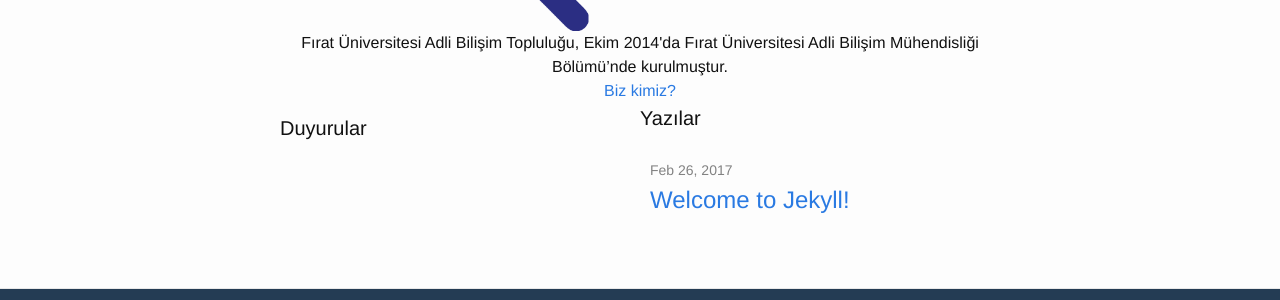
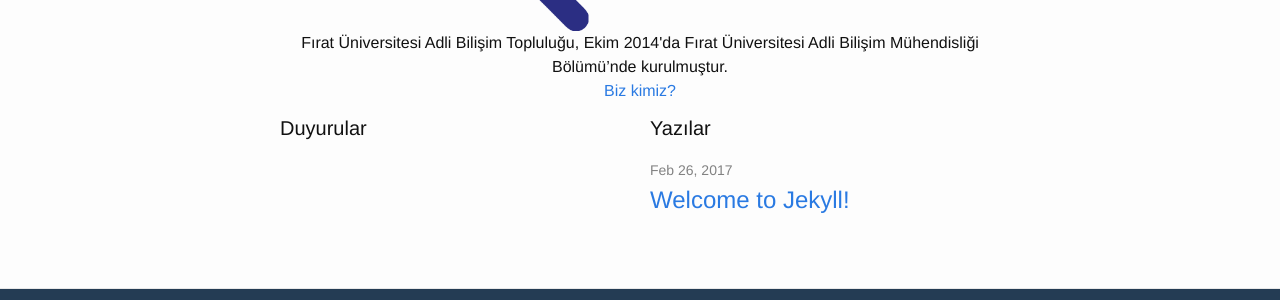
Before and after one commit to fuadlibilisimfuadlibilisim/abt, a Jekyll site: the page built from index.md, in a window 1280 px wide. Shown: the part 397-697 px from the top of the page. Built offline with Jekyll 4.4.1, drawn with Linux system fonts in a browser that asks for light colours.

Commit message:
Update home.html

```diff
--- a/_layouts/home.html
+++ b/_layouts/home.html
@@ -21,12 +21,10 @@
       </ul>
   </div>
 
-  <h1 class="page-heading">Yazılar</h1>
-
   {{ content }}
 
 <div class="post-cat">
-
+<h1 class="page-heading">Yazılar</h1>
     <ul class="post-list">
       {% for post in site.categories.blog  limit:3 %}
         <li>
```
